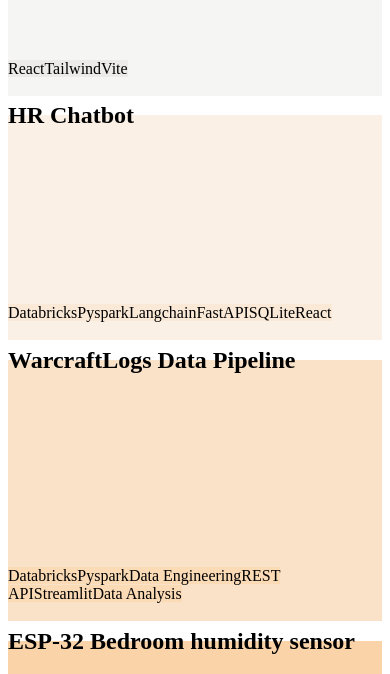
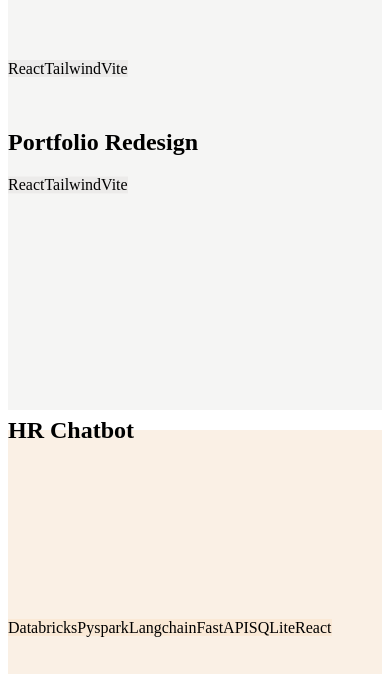
Before and after one commit to richmulvany/richmulvany.github.io, a React (Vite) app: page / in a window 390 px wide. Shown: the part 2127-2801 px from the top of the page. Built offline with nearby package versions, Linux system fonts and the light colour scheme; the HTML template or start-up script is replaced by a standard one.

Commit message:
Make cards responsive

```diff
--- a/src/App.jsx
+++ b/src/App.jsx
@@ -22,7 +22,7 @@ export default function App() {
       </aside>
 
       {/* Right scrollable project area */}
-      <main className="md:w-2/3 h-full overflow-y-auto p-10 space-y-12">
+      <main className="w-full md:w-2/3 h-full overflow-y-auto p-4 space-y-12">
         <ProjectStack />
       </main>
     </div>
--- a/src/components/projects/ProjectCard.jsx
+++ b/src/components/projects/ProjectCard.jsx
@@ -19,12 +19,15 @@ export default function ProjectCard({ project, bgColor, borderColor, pillColor }
       onClick={() => setLocked(!locked)}
       onMouseEnter={() => setHovered(true)}
       onMouseLeave={() => setHovered(false)}
-      className="relative rounded-4xl shadow-lg p-8 max-w-3xl h-96 mx-auto cursor-pointer overflow-hidden"
+      className="relative rounded-4xl shadow-lg p-6 md:p-8 flex flex-col justify-center md:justify-start md:flex-row md:max-w-3xl h-96 mx-auto cursor-pointer overflow-hidden"
+      animate={{
+        y: expanded ? -40 : 0
+      }}
       style={{ backgroundColor: bgColor }}
     >
       {/* Title */}
       <motion.h2
-        className="text-2xl font-semibold left-10 right-8 absolute"
+        className="hidden md:flex text-2xl font-semibold absolute left-0 right-0 px-10 text-left"
         initial={{ top: "50%", transform: "translateY(-50%)" }}
         animate={{
           top: expanded ? "2rem" : "45%",
@@ -35,10 +38,22 @@ export default function ProjectCard({ project, bgColor, borderColor, pillColor }
         {project.title}
       </motion.h2>
 
+      {/* Title Mobile
+      <motion.h2
+        className="md:hidden text-2xl font-semibold text-center"
+
+        animate={{
+          top: expanded ? "auto" : "300%",
+          transform: expanded ? "translateY(0)" : "translateY(300%)"
+        }}
+        transition={{ type: "spring", stiffness: 300, damping: 50 }}
+      >
+        {project.title}
+      </motion.h2> */}
+
       {/* Description */}
-
       <motion.p
-        className="text-gray-600 absolute mt-10 left-10 right-10 overflow-hidden line-clamp-7"
+        className="hidden md:flex text-gray-600 absolute mt-10 left-10 right-10 overflow-hidden line-clamp-7"
         initial={{ opacity: 0, x: -30 }}       // start slightly left
         animate={{
           opacity: expanded ? 1 : 0,
@@ -52,7 +67,7 @@ export default function ProjectCard({ project, bgColor, borderColor, pillColor }
 
       {/* Pills */}
       <motion.div
-        className="flex flex-wrap gap-2 absolute left-8"
+        className="hidden md:flex flex-wrap gap-2 absolute left-0 right-0 px-8 justify-items-center"
         initial={{ top: "55%" }}
         animate={{
           top: expanded ? "auto" : "55%",
@@ -71,6 +86,64 @@ export default function ProjectCard({ project, bgColor, borderColor, pillColor }
         ))}
       </motion.div>
 
+      {/* Pills Mobile */}
+      {/* <motion.div
+        className={`md:hidden flex flex-wrap gap-2 justify-center mt-4 ${
+          expanded ? "hidden" : "flex"
+        }`}
+      >
+        {project.tech.map((tech, i) => (
+          <span
+            key={i}
+            className="text-xs px-5 py-3 rounded-full text-gray-700"
+            style={{ backgroundColor: pillColor }}
+          >
+            {tech}
+          </span>
+        ))}
+      </motion.div> */}
+
+      {/* Title + Pills Mobile */}
+      <motion.div
+        className="md:hidden flex flex-col items-center"
+        animate={{
+          y: expanded ? 0 : "50%",
+        }}
+        transition={{ type: "spring", stiffness: 300, damping: 40 }}
+      >
+        {/* Title */}
+        <h2 className="text-2xl font-semibold text-center">
+          {project.title}
+        </h2>
+
+        {/* Pills */}
+        {!expanded && (
+          <div className="flex flex-wrap gap-2 justify-center mt-4">
+            {project.tech.map((tech, i) => (
+              <span
+                key={i}
+                className="text-xs px-5 py-3 rounded-full text-gray-700"
+                style={{ backgroundColor: pillColor }}
+              >
+                {tech}
+              </span>
+            ))}
+          </div>
+        )}
+      </motion.div>
+
+      {/* Description Mobile */}
+      <motion.p
+        className="md:hidden text-gray-600 mt-4 text-center overflow-hidden line-clamp-7"
+        initial={{ opacity: 0, y: 10 }}
+        animate={{
+          opacity: expanded ? 1 : 0,
+          y: expanded ? 0 : 10,
+        }}
+      >
+        {project.description}
+      </motion.p>
+
       {/* Link */}
       <motion.a
         href={project.link}
--- a/src/components/projects/ProjectStack.jsx
+++ b/src/components/projects/ProjectStack.jsx
@@ -67,7 +67,7 @@ export default function ProjectStack() {
 
   return (
     <section ref={containerRef} className="relative pt-16 flex justify-center">
-      <div className="relative w-full max-w-4xl">
+      <div className="relative w-full md:max-w-4xl">
 
         {/* BACKGROUND LAYER */}
         <div
```
